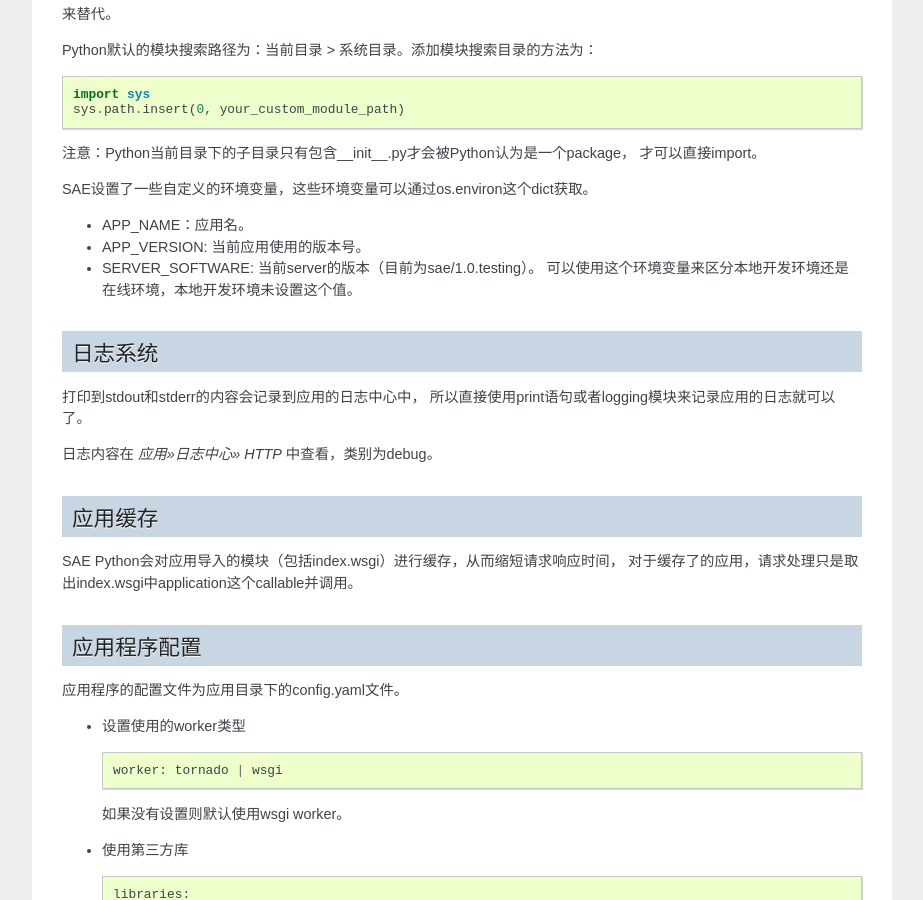
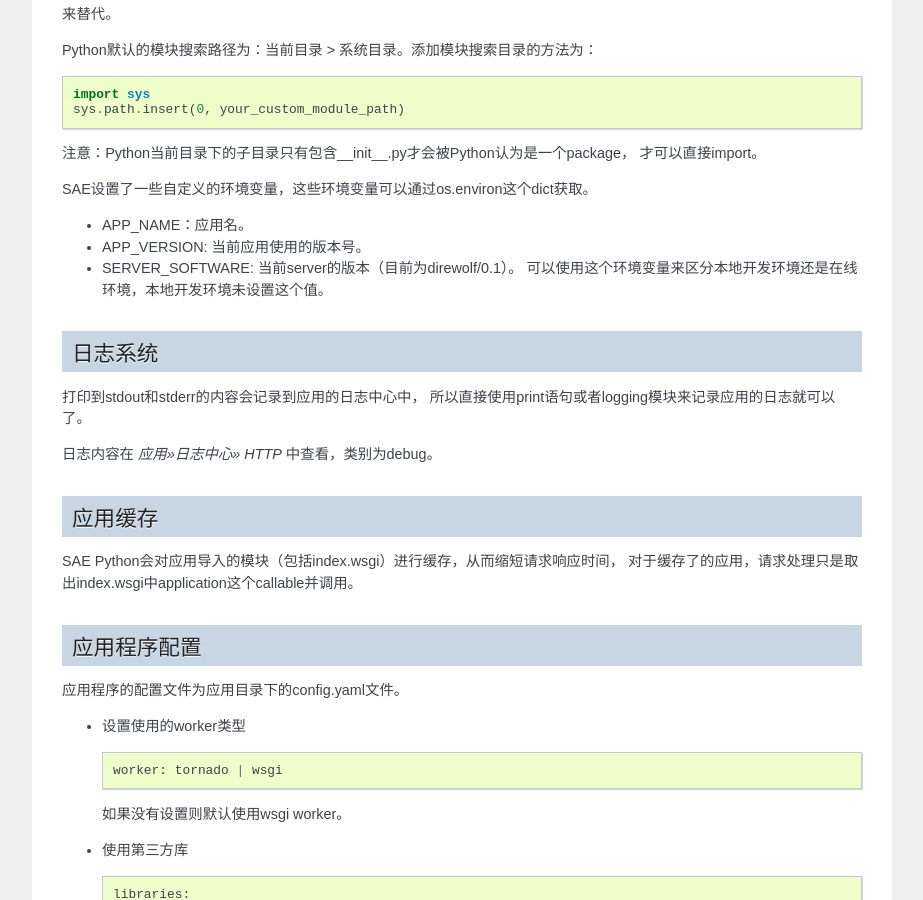
Before and after one commit to sinacloud/sae-python-dev-guide, a Sphinx documentation site: the page built from docs/runtime.rst, in a window 1280 px wide and 900 px high, scrolled down 1790 px. Shown: the whole window, without its empty margins (198-1121 px from the left). Built offline with Sphinx 7.4.7, drawn with Linux system fonts in a browser that asks for light colours.

Commit message:
Update SERVER_SOFTWARE name

```diff
--- a/docs/runtime.rst
+++ b/docs/runtime.rst
@@ -107,7 +107,7 @@ SAE设置了一些自定义的环境变量，这些环境变量可以通过os.en
 
 + APP_NAME：应用名。
 + APP_VERSION: 当前应用使用的版本号。
-+ SERVER_SOFTWARE: 当前server的版本（目前为sae/1.0.testing）。
++ SERVER_SOFTWARE: 当前server的版本（目前为direwolf/0.1）。
   可以使用这个环境变量来区分本地开发环境还是在线环境，本地开发环境未设置这个值。
 
 日志系统
```
